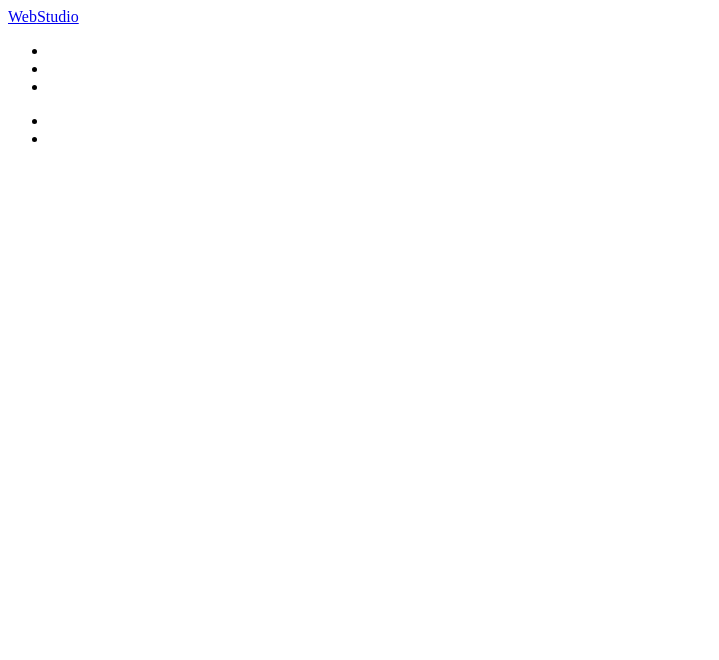
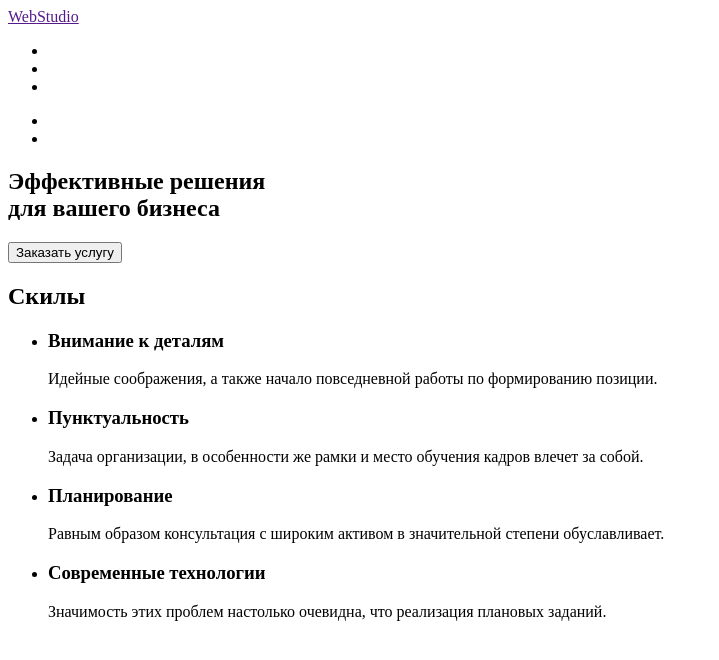
Before and after one commit to VolodymyrProtsiv/goit-markup-hw-01, a plain HTML site: page index.html in a window 1280 px wide. Shown: the whole page, without its empty margins (0-719 px from the left). Drawn offline with Linux system fonts and the light colour scheme.

Commit message:
continue update Html

```diff
--- a/index.html
+++ b/index.html
@@ -7,11 +7,13 @@
     <title>Студия</title>
 </head>
 <body>
+
     <!--Header-->
     <header>
         <nav>
-            <!--Logo nav-->
-        <a href="logo"><span>Web</span>Studio</a>
+
+    <!--Logo nav-->
+        <a href=""><span>Web</span>Studio</a>
         <ul>
             <li>
                 <a href=""></a>
@@ -34,29 +36,57 @@
         </ul>
         </nav>
     </header>
+
     <!--MAIN-->
     <main>
+
     <!--Section -->
     <section>
+        <h1> Эффективные решения <br>для вашего бизнеса</h1>
+        <!--Fon-->
+        <div></div>
+        <button type="button">Заказать услугу </button>
+    </section>
 
+     <!--Section Skills -->
+     <section>
+         <h2>
+             Скилы
+         </h2>
+         <ul>
+             <li>
+                 <h3>Внимание к деталям</h3>
+                 <p>Идейные соображения, а также начало повседневной работы по формированию позиции.</p>
+             </li>
+             <li>
+                <h3>Пунктуальность</h3>
+                <p>Задача организации, в особенности же рамки и место обучения кадров влечет за собой.</p>
+            </li>
+            <li>
+                <h3>Планирование</h3>
+                <p>Равным образом консультация с широким активом в значительной степени обуславливает.</p>
+            </li>
+            <li>
+                <h3>Современные технологии</h3>
+                <p>Значимость этих проблем настолько очевидна, что реализация плановых заданий.</p>
+            </li>
+         </ul>
+    </section>
 
-    </section>
      <!--Section -->
      <section>
 
 
-    </section>
-     <!--Section -->
-     <section>
-
 
     </section>
+
      <!--Section -->
      <section>
 
 
     </section>
     </main>
+
     <!--Footer-->
     <footer>
 
```
